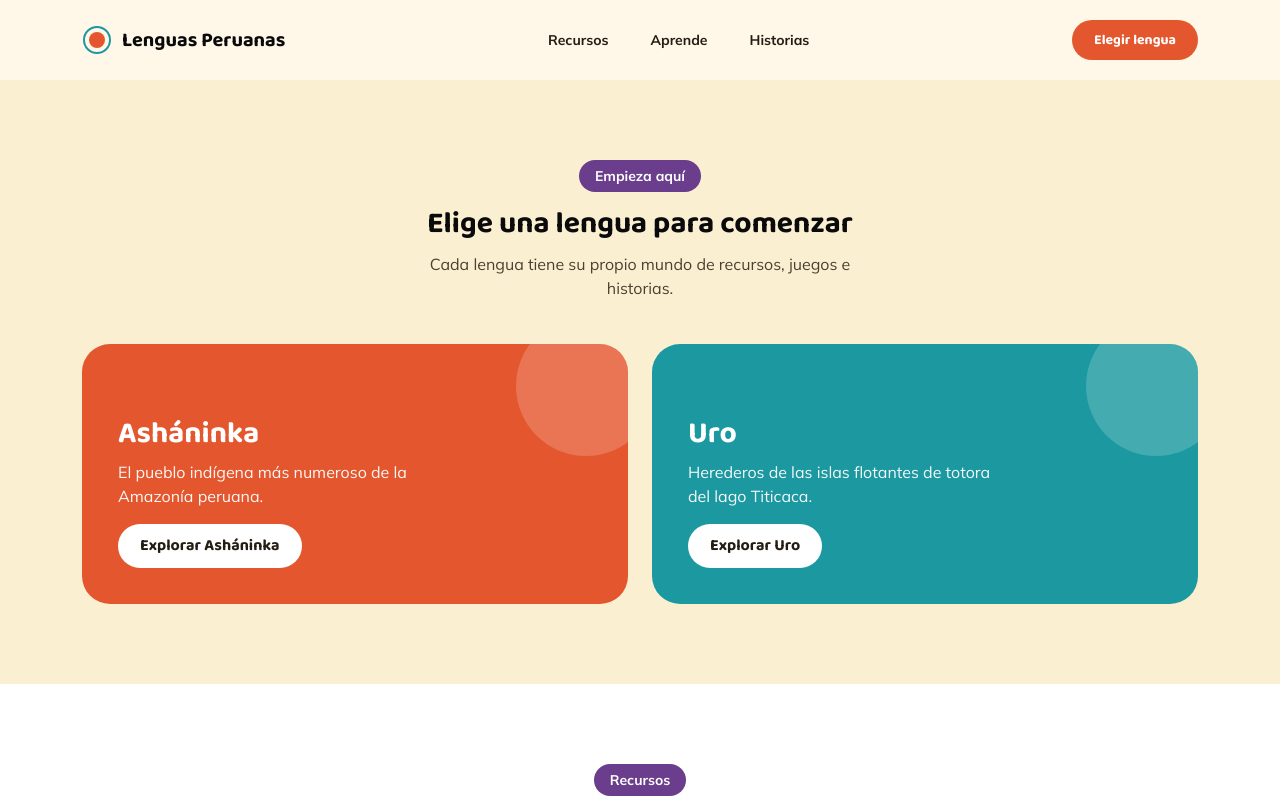
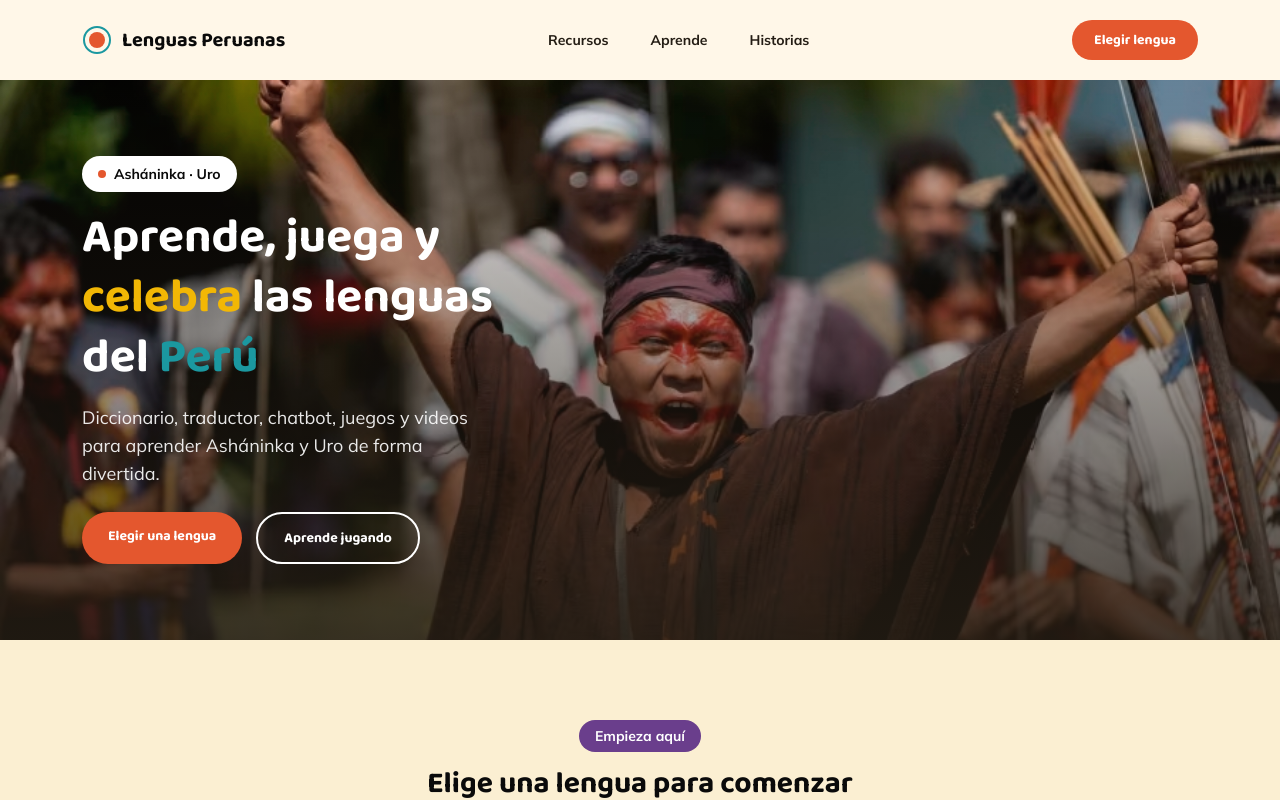
Before and after one commit to ouracademy/living-langs-peru, a Next.js app: page / in a window 1280 px wide. Shown: the top 800 px of the page. Built offline with nearby package versions, Linux system fonts and the light colour scheme.

Commit message:
style: change a to Link

```diff
--- a/src/app/page.tsx
+++ b/src/app/page.tsx
@@ -6,7 +6,7 @@ import { Footer } from "@/components/footer";
 import Stories from "@/components/stories";
 import Language from "@/components/language";
 import Resources from "@/components/resources";
-// import Hero from "@/components/hero";
+import Hero from "@/components/hero";
 
 export default function Home() {
   return (
@@ -27,7 +27,7 @@ export default function Home() {
             </p>
           </div>
         </section> */}
-        {/* <Hero /> */}
+        <Hero />
         <Language />
         <Resources />
         <HelpEducation />
--- a/src/components/hero.tsx
+++ b/src/components/hero.tsx
@@ -1,4 +1,5 @@
 import Image from "next/image";
+import Link from "next/link";
 
 export default function Hero() {
   return (
@@ -26,18 +27,18 @@ export default function Hero() {
           Asháninka y Uro de forma divertida.
         </p>
         <div className="flex gap-3.5 flex-wrap mt-6">
-          <a
+          <Link
             href="#lenguas"
             className="font-['Baloo_2',sans-serif] font-bold text-sm px-6.5 py-3.5 rounded-full inline-block bg-[#E4572E] text-white hover:bg-[#C7431C]"
           >
             Elegir una lengua
-          </a>
-          <a
+          </Link>
+          <Link
             href="#educacion"
             className="font-['Baloo_2',sans-serif] font-bold text-sm px-6.5 py-3.5 rounded-full inline-block border-2 border-white text-white hover:bg-white hover:text-[#241D14]"
           >
             Aprende jugando
-          </a>
+          </Link>
         </div>
       </div>
     </section>
```
